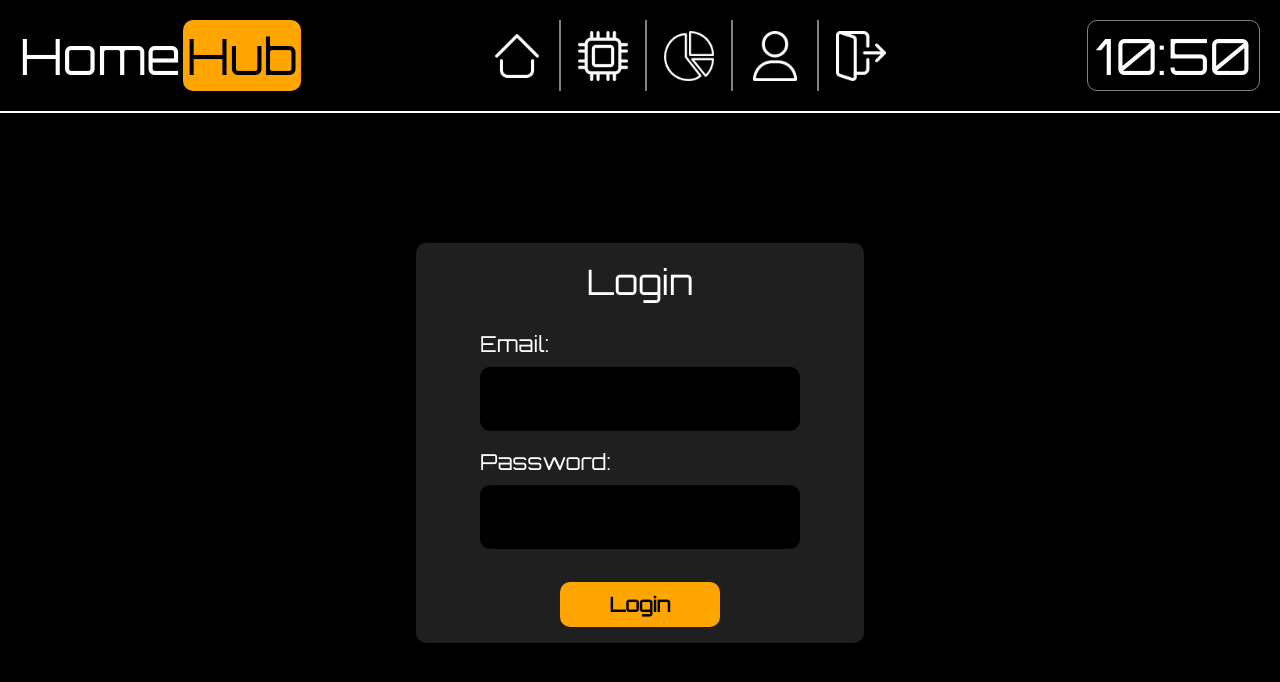
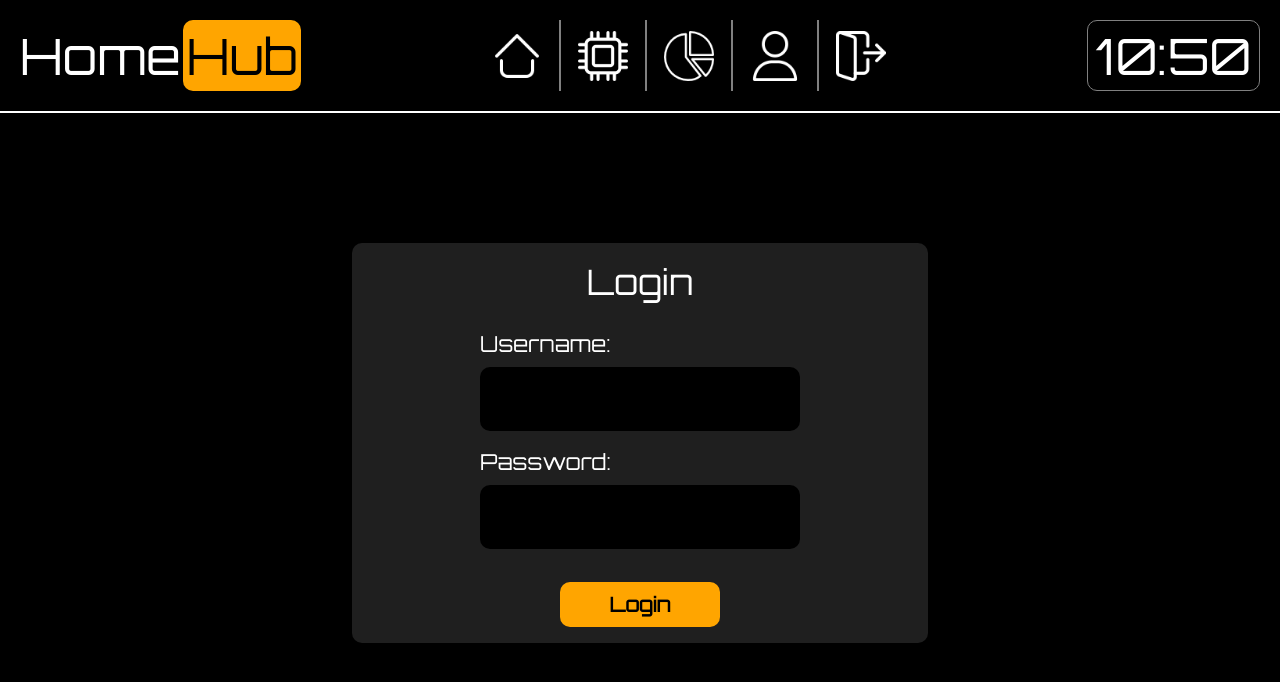
Before and after one commit to Tezim/HomeHub, a React (Create React App) app in the folder frontend/: page / in a window 1280 px wide. Shown: the top 682 px of the page. Built offline with nearby package versions, Linux system fonts and the light colour scheme; no server answers.

Commit message:
change input label

```diff
--- a/frontend/src/pages/LoginPage.js
+++ b/frontend/src/pages/LoginPage.js
@@ -48,13 +48,13 @@ const LoginPage = () => {
             flexDirection: "column",
             borderRadius: "10px",
             height: "25rem",
-            width: "35vw",
+            width: "45vw",
             justifyContent: "space-evenly",
           }}
         >
           <div style={{ fontSize: "35px", marginBottom: "10px" }}>Login</div>
           <CustomInput
-            inputText={"Email:"}
+            inputText={"Username:"}
             inputType={"text"}
             inputWidth={"25vw"}
             value={userName}
```
